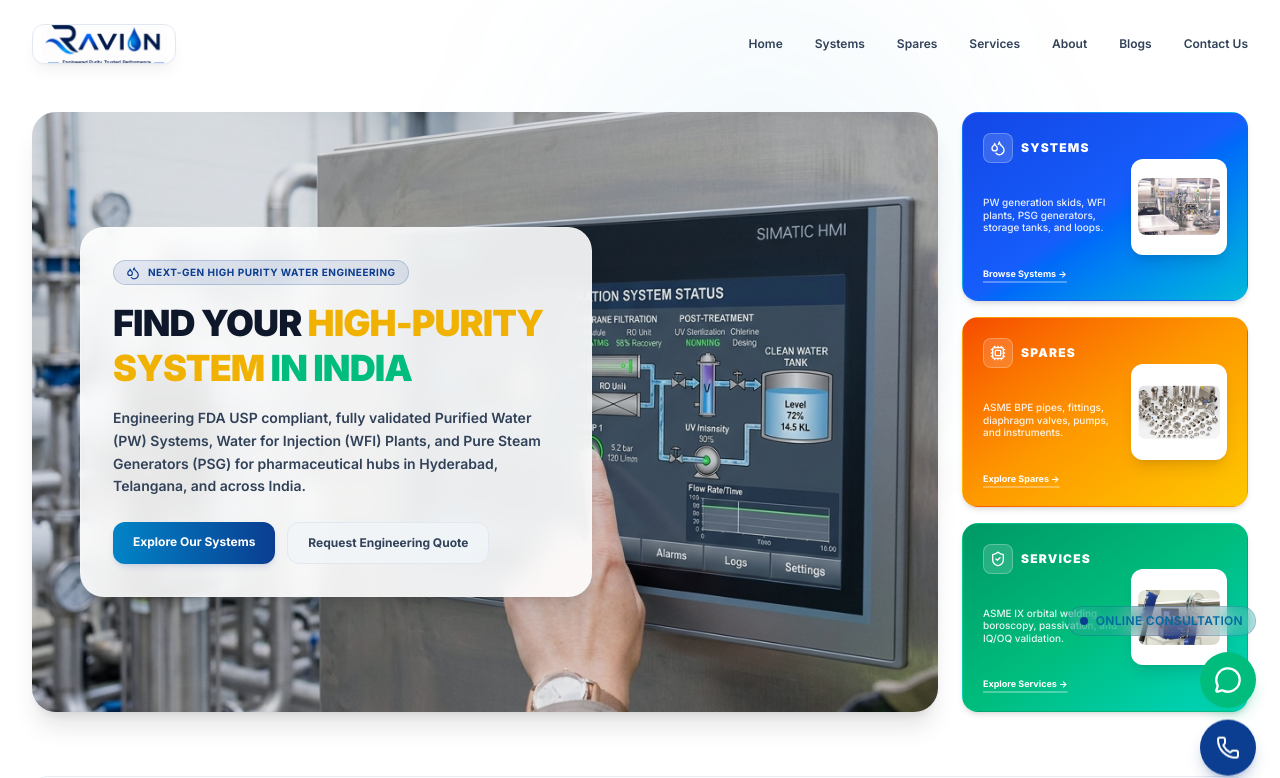
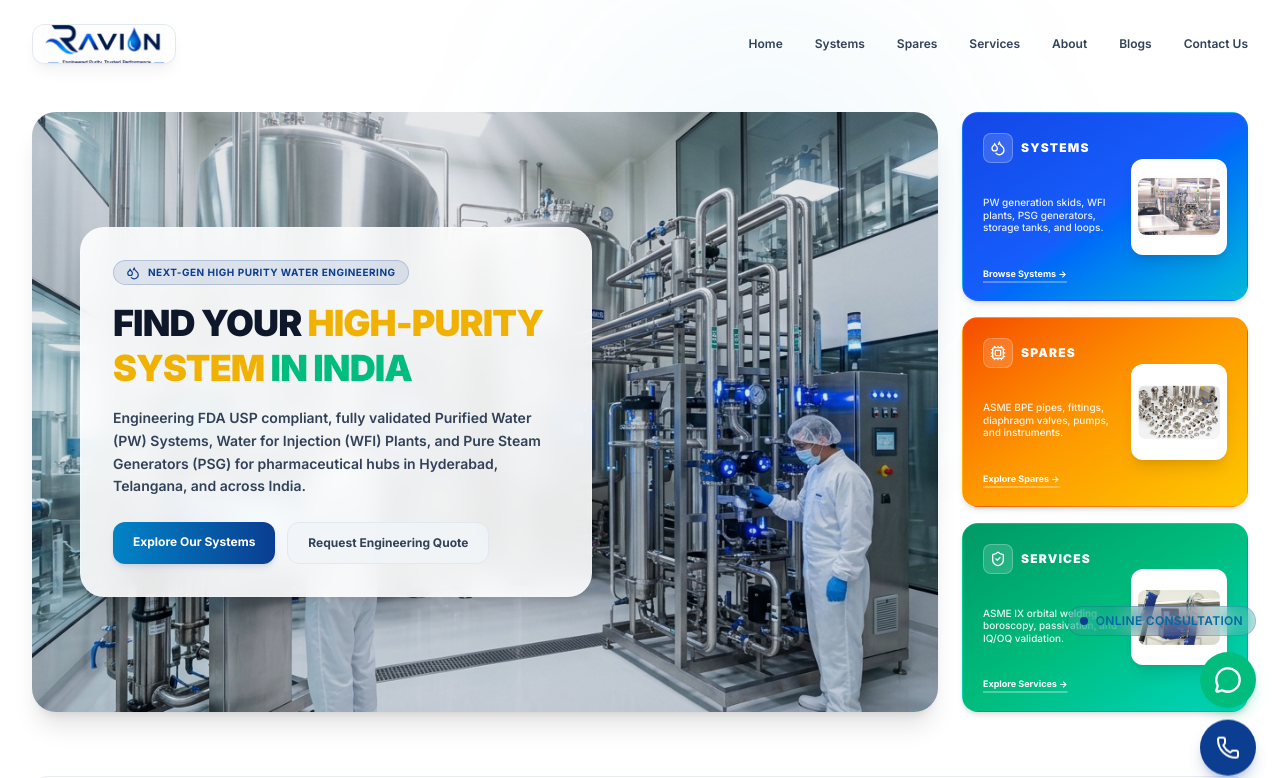
Before and after one commit to ravionwater/ravionwater.in, a Next.js app: page / in a window 1280 px wide. Shown: the top 778 px of the page. Built offline with nearby package versions, Linux system fonts and the light colour scheme.

Commit message:
Update left Hero card background image to high-purity water system image matching logo colors

```diff
--- a/src/app/page.tsx
+++ b/src/app/page.tsx
@@ -43,9 +43,9 @@ export default function Home() {
           <div className="grid grid-cols-1 lg:grid-cols-12 gap-6 items-stretch">
             {/* Left Hero Card (takes 9 columns on desktop) */}
             <div className="lg:col-span-9 relative rounded-3xl overflow-hidden shadow-xl min-h-[480px] lg:min-h-[600px] flex items-center bg-slate-100">
-              {/* Background Image of Lab Researcher */}
+              {/* Background Image of Water System */}
               <Image
-                src="/images/gallery_3.png"
+                src="/images/hero_water_system.png"
                 alt="Ravion Water Tech High-Purity Engineering India"
                 fill
                 priority
```
